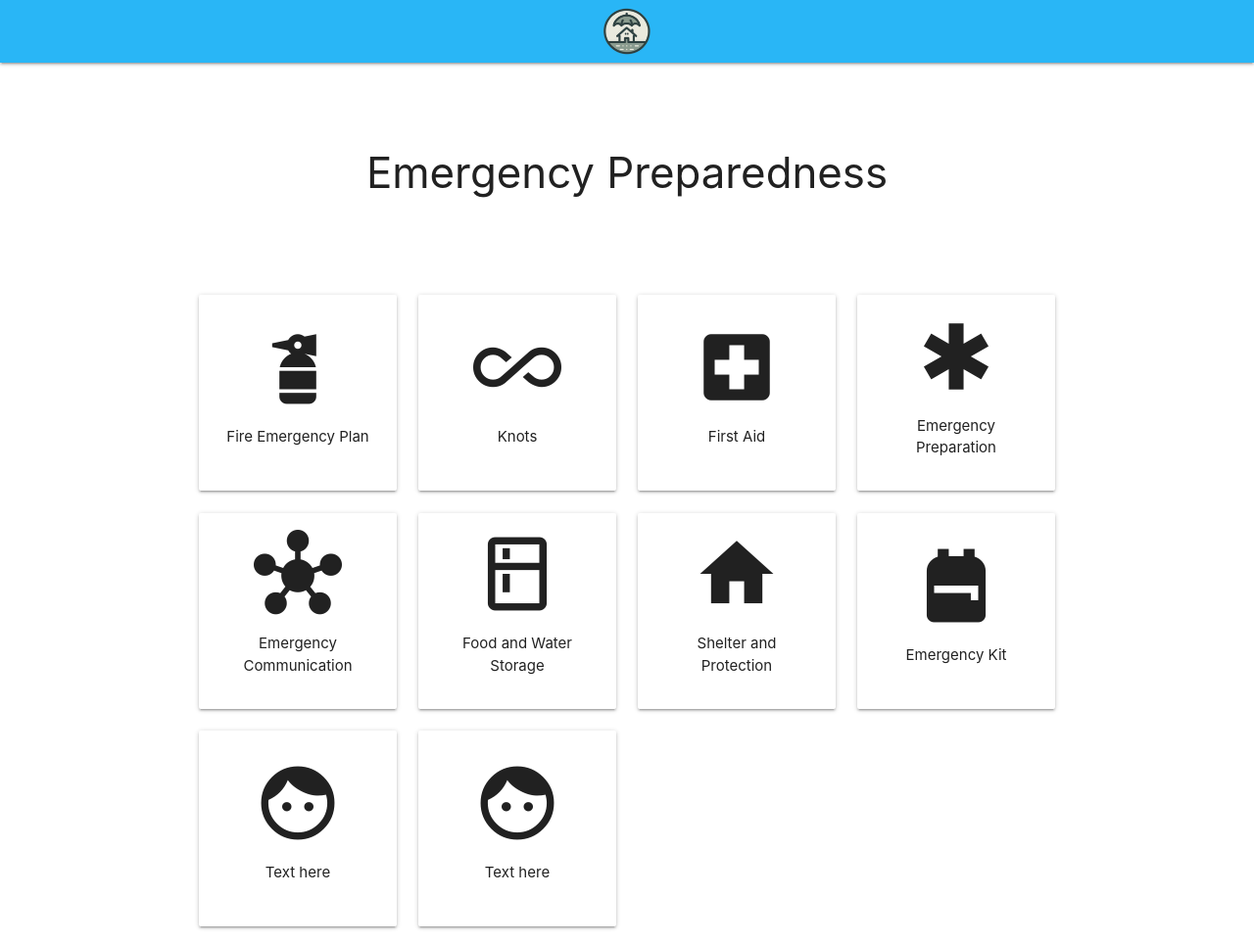
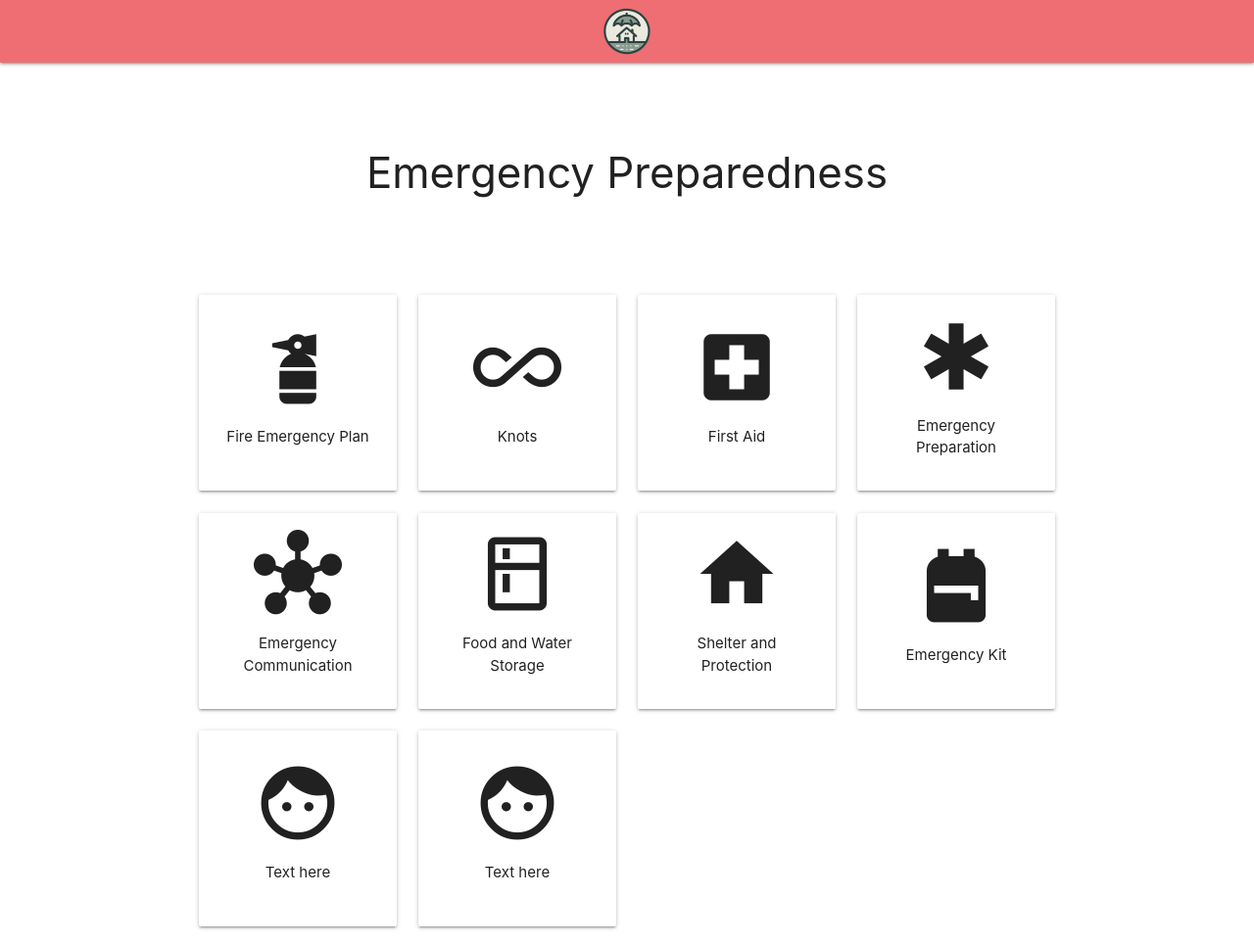
Before and after one commit to AndrewDuffyJr/Eagle, a plain HTML site: page index.html in a window 1280 px wide. Shown: the whole page at 98% size. Drawn offline with nearby package versions, Linux system fonts and the light colour scheme.

Commit message:
Fix theming but fr this time

```diff
--- a/index.html
+++ b/index.html
@@ -14,7 +14,7 @@
 </head>
 
 <body>
-  <nav class="light-blue lighten-1">
+  <nav class="lighten-1">
     <div class="col s12 m12 l12" style="height: 7px;"></div>
     <div class="container"><a id="logo-container" href="index.html" class="center brand-logo"><img
                 src="assets/Images/logo.png" style="height: 50px;"></a>
```
